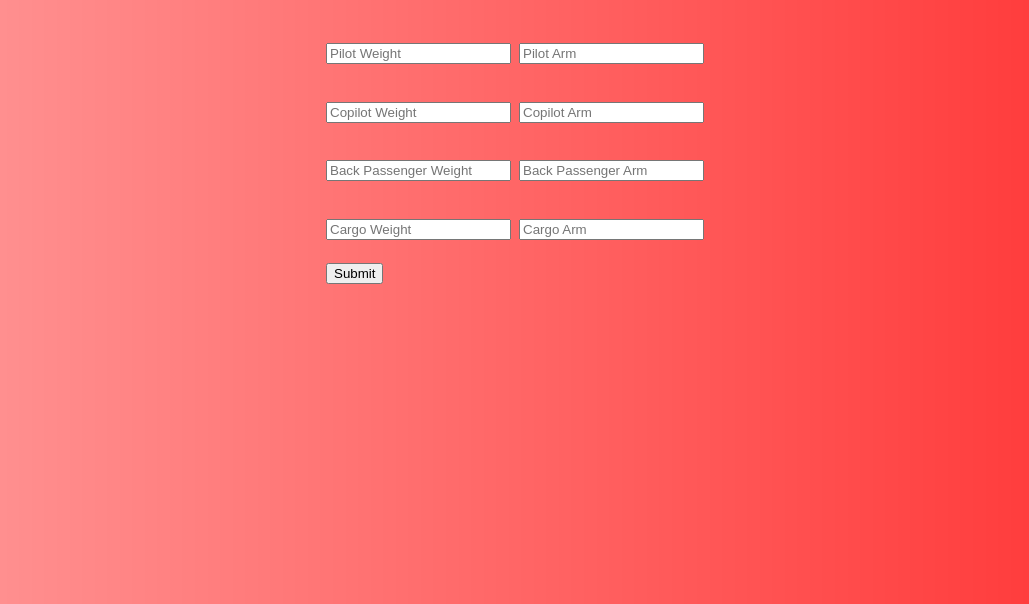
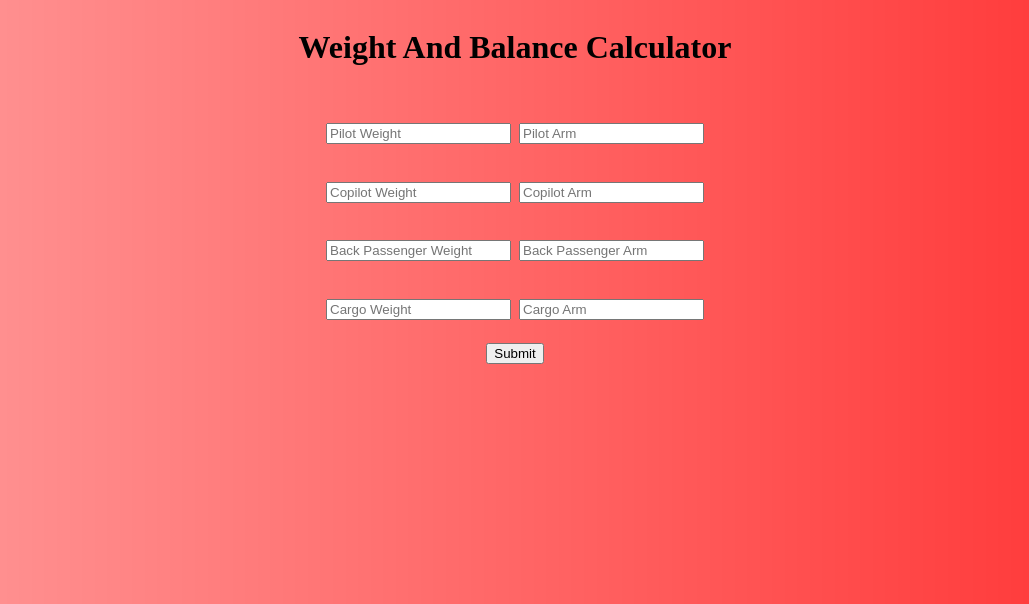
Before and after one commit to ColinS70/weight-and-balance-, a Flask app: page / in a window 1280 px wide. Shown: the top 604 px of the page, without its empty margins (125-1154 px from the left). Run offline with Flask 2, Linux system fonts and the light colour scheme.

Commit message:
Update indexBase.html

```diff
--- a/templates/indexBase.html
+++ b/templates/indexBase.html
@@ -16,7 +16,11 @@
 
 
 
-
+<div class="flex-child">
+  <h1>
+    Weight And Balance Calculator
+  </h1>
+</div>
 <div class="flex-child">
   <form>
     <h1>
@@ -35,7 +39,9 @@
       <input type="text" name="caWeight" placeholder="Cargo Weight">
       <input type="text" name="caArm" placeholder="Cargo Arm">
     </h1>
+    <div class="flex-child">
     <input type="submit" formmethod="post" value="Submit">
+    </div>
   </form>
 </div>
 
```
